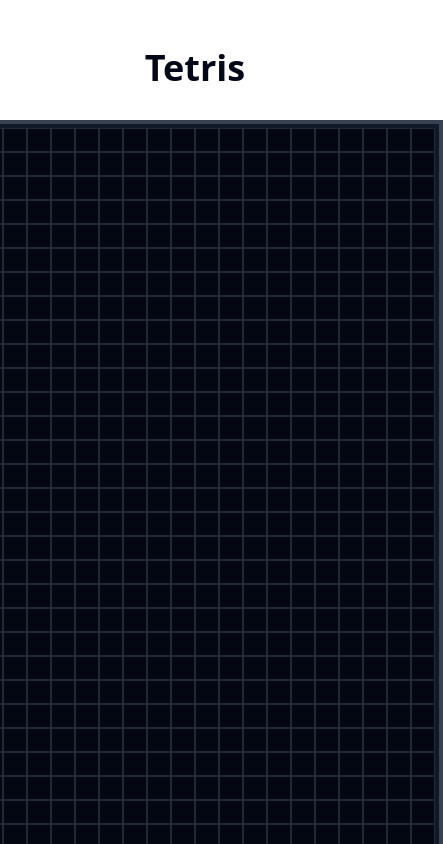
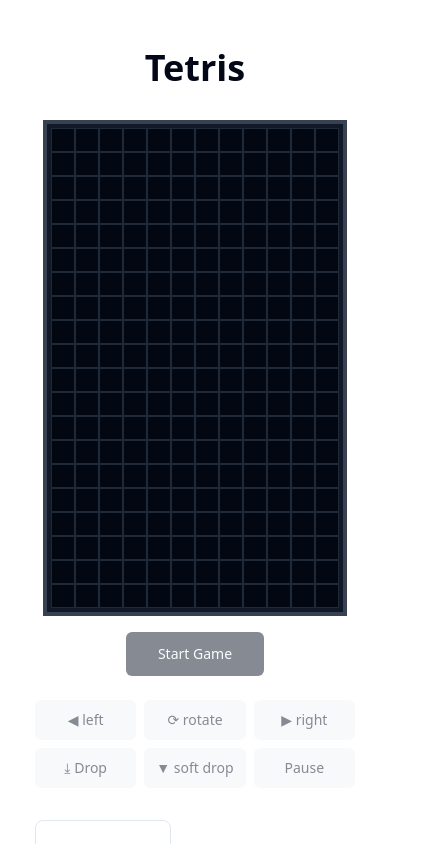
Before and after one commit to leventehegedus/tetris-strava, a React (Vite) app: page / in a window 390 px wide. Shown: the top 844 px of the page, 443 px wide, since content can reach past the window. Built offline with nearby package versions, Linux system fonts and the light colour scheme; no server answers.

Commit message:
mobile friendly update

```diff
--- a/src/components/tetris/TetrisGame.tsx
+++ b/src/components/tetris/TetrisGame.tsx
@@ -5,7 +5,17 @@
 import { useStrava } from "@/hooks/useStrava";
 
 export const TetrisGame = () => {
-  const { gameState, currentRun, startGame, togglePause } = useTetris();
+  const {
+    gameState,
+    currentRun,
+    startGame,
+    togglePause,
+    moveLeft,
+    moveRight,
+    moveDown,
+    rotate,
+    hardDrop,
+  } = useTetris();
   const { loading: stravaLoading, activities } = useStrava();
   const pieceSize = gameState.currentPiece
     ? gameState.currentPiece.shape.reduce(
@@ -42,6 +52,52 @@
             )}
           </div>
 
+          {/* Mobile controls */}
+          <div className="grid grid-cols-3 gap-2 mt-2 w-full max-w-xs">
+            <Button
+              onClick={moveLeft}
+              variant="secondary"
+              disabled={!gameState.currentPiece || gameState.gameOver}
+            >
+              ◀︎ left
+            </Button>
+            <Button
+              onClick={rotate}
+              variant="secondary"
+              disabled={!gameState.currentPiece || gameState.gameOver}
+            >
+              ⟳ rotate
+            </Button>
+            <Button
+              onClick={moveRight}
+              variant="secondary"
+              disabled={!gameState.currentPiece || gameState.gameOver}
+            >
+              ▶︎ right
+            </Button>
+            <Button
+              onClick={hardDrop}
+              variant="secondary"
+              disabled={!gameState.currentPiece || gameState.gameOver}
+            >
+              ⤓ Drop
+            </Button>
+            <Button
+              onClick={moveDown}
+              variant="secondary"
+              disabled={!gameState.currentPiece || gameState.gameOver}
+            >
+              ▼ soft drop
+            </Button>
+            <Button
+              onClick={togglePause}
+              variant="secondary"
+              disabled={!gameState.currentPiece || gameState.gameOver}
+            >
+              {gameState.isPaused ? "Resume" : "Pause"}
+            </Button>
+          </div>
+
           {stravaLoading && (
             <div className="text-sm text-muted-foreground">
               Loading Strava data…
--- a/src/constants/tetris.ts
+++ b/src/constants/tetris.ts
@@ -1,7 +1,7 @@
 import type { Tetromino } from "@/types/tetris";
 
-export const BOARD_WIDTH = 20;
-export const BOARD_HEIGHT = 30;
+export const BOARD_WIDTH = 12;
+export const BOARD_HEIGHT = 20;
 
 // Choose compact dimensions (w,h) with w,h <= MAX_DIM and area >= cells
 const MAX_DIM = 10;
```
